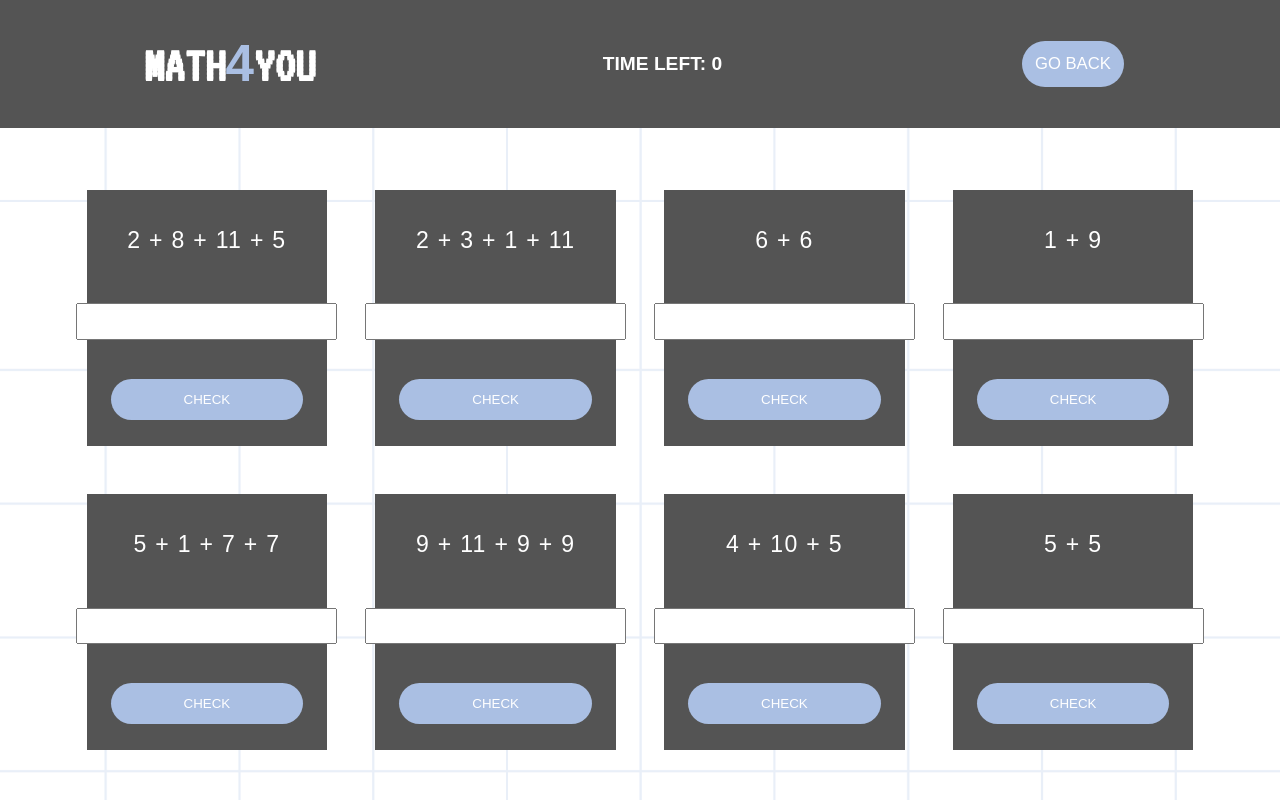
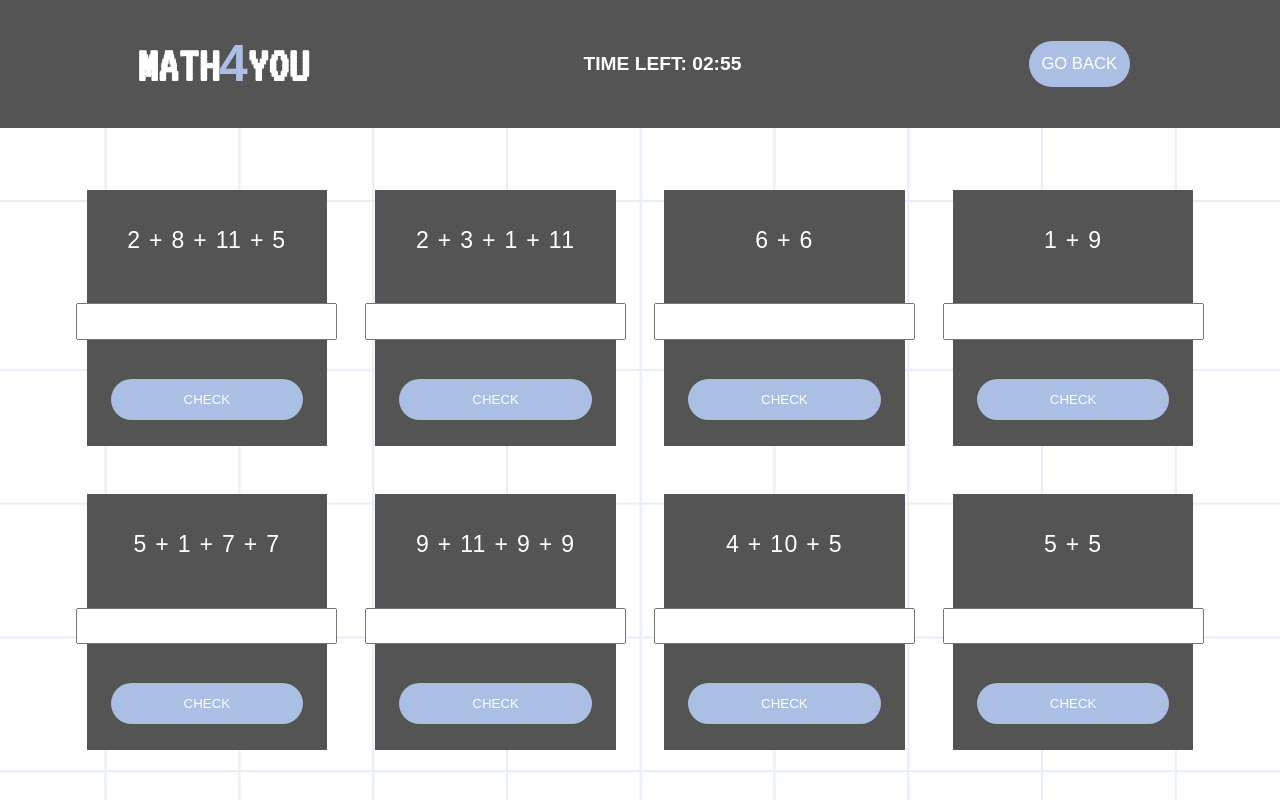
Before and after one commit to kaylagordon/math4you, a React (Create React App) app: page /play in a window 1280 px wide. Shown: the top 800 px of the page. Built offline with nearby package versions, Linux system fonts and the light colour scheme; a web font is replaced by a local one.

Commit message:
Get timer in Header working;

```diff
--- a/src/Components/App/App.tsx
+++ b/src/Components/App/App.tsx
@@ -1,6 +1,6 @@
 import './App.scss';
-import { useState } from 'react';
-import { Routes, Route } from 'react-router-dom';
+import { useState, useEffect } from 'react';
+import { Routes, Route, useNavigate } from 'react-router-dom';
 import HomePage from '../HomePage/HomePage';
 import GameForm from '../GameForm/GameForm';
 import MathBoard from '../MathBoard/MathBoard';
@@ -13,6 +13,24 @@ function App() {
   const [time, setTime] = useState<string>('180');
   const [numberCorrect, setNumberCorrect] = useState<number>(0);
   const [numberIncorrect, setNumberIncorrect] = useState<number>(0);
+  const [timeLeft, setTimeLeft] = useState<boolean>(true);
+
+  const startTimer = () => {
+    setTimeLeft(true);
+  }
+
+  const navigate = useNavigate();
+
+  useEffect(() => {
+    if (!timeLeft) {
+      navigate("/end");
+    }
+  }, [timeLeft])
+
+  const endTimer = () => {
+    setTimeLeft(false);
+    // setTimeLeft(true);
+  }
 
   const updateTime = (newTime: string) => {
     setTime(newTime);
@@ -43,7 +61,7 @@ function App() {
         }/>
         <Route path="/play" element={
           <div className='game-board'>
-            <Header />
+            <Header time={time} endTimer={endTimer} />
             <MathBoard operation={operation} increaseCorrect={increaseCorrect} increaseIncorrect={increaseIncorrect}/>
             <NextButton nextLink='/end' />
           </div>
--- a/src/Components/Header/Header.tsx
+++ b/src/Components/Header/Header.tsx
@@ -1,12 +1,43 @@
 import './Header.scss';
 import { Link } from 'react-router-dom';
+import { useState, useEffect } from 'react';
 
-function Header() {
+type Props = {
+  time: string;
+  endTimer: () => void;
+};
+
+function Header({ time, endTimer }: Props) {
+  const [minutesLeft, setMinutesLeft] = useState<number>(Math.floor(parseInt(time) / 60));
+  const [secondsLeft, setSecondsLeft] = useState<number>(parseInt(time) % 60);
+
+  useEffect(() => {
+    const timer = setInterval(() => {
+      setSecondsLeft((prevSeconds) => {
+        if (prevSeconds > 0) {
+          return prevSeconds - 1;
+        } else {
+          return setMinutesLeft((prevMinutes) => {
+            if (prevMinutes > 0) {
+              return prevMinutes - 1;
+            } else {
+              clearInterval(timer);
+              endTimer();
+              return 0;
+            }
+          }), 59;
+        }
+      });
+    }, 1000);
+
+    return () => clearInterval(timer);
+  }, []);
+
   return (
     <header className='Header'>
       <h1>MATH<span className='highlight-title'>4</span>YOU</h1>
-      <h2>TIME LEFT: 0</h2>
-      <Link to = '/select'>
+      <h2>TIME LEFT: 0{minutesLeft}:{secondsLeft < 10 ? `0${secondsLeft}` : secondsLeft}</h2>
+      <Link to='/select'>
         <button className='go-back-button'>GO BACK</button>
       </Link>
     </header>
@@ -14,63 +45,3 @@ function Header() {
 }
 
 export default Header;
-
-
-// import React, { Component } from 'react';
-// import './Header.css';
-// import { Link } from 'react-router-dom';
-
-// export class Header extends Component {
-//   constructor() {
-//     super();
-//     this.state = {
-//       minutesLeft: 0,
-//       secondsLeft: 0
-//     }
-//   }
-
-//   countdown = () => {
-//     const tick = () => {
-//       if(this.state.secondsLeft > 0) {
-//         let newSeconds = this.state.secondsLeft - 1;
-//         this.setState({
-//           secondsLeft: newSeconds
-//         })
-//         setTimeout(tick, 1000);
-//       } else if (this.state.minutesLeft >= 1) {
-//         let newMinutes = this.state.minutesLeft - 1;
-//         this.setState({
-//           minutesLeft: newMinutes,
-//           secondsLeft: 60
-//         })
-//         setTimeout(tick, 1000);
-//       } else {
-//         this.props.endTimer()
-//       }
-//     }
-
-//     tick();
-//   }
-
-//   componentDidMount = async () => {
-//     await this.setState({
-//       minutesLeft: Math.floor(this.props.time / 60),
-//       secondsLeft: this.props.time % 60
-//     })
-//     this.countdown();
-//   }
-
-//   render() {
-//     return (
-//       <header className='Header'>
-//       <h1>MATH<span className='highlight-title'>4</span>YOU</h1>
-//       <h2>TIME LEFT: 0{this.state.minutesLeft}:{this.state.secondsLeft < 10 ? `0${this.state.secondsLeft}` : this.state.secondsLeft}</h2>
-//       <Link to = '/select'>
-//       <button className='go-back-button'>GO BACK</button>
-//       </Link>
-//       </header>
-//     );
-//   }
-// };
-
-// export default Header;
--- a/src/Components/MathCard/MathCard.tsx
+++ b/src/Components/MathCard/MathCard.tsx
@@ -30,7 +30,6 @@ function MathCard({operation, increaseCorrect, increaseIncorrect}: Props) {
   };
 
   const checkAnswer = () => {
-    console.log(expression, answer)
     getAnswer(operationPairings[operation], numbers)
     .then(data => {
       console.log(data);
```
Also changed, not shown: 1 other file (tests, documents, lock files or other folders).
